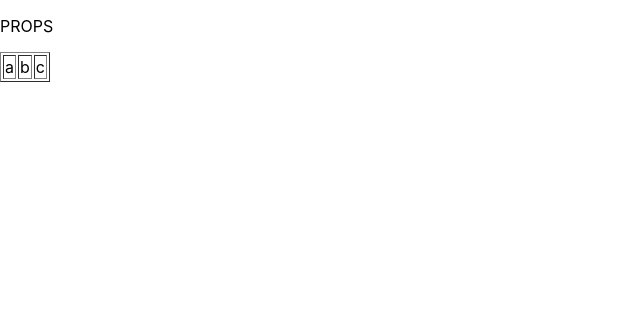
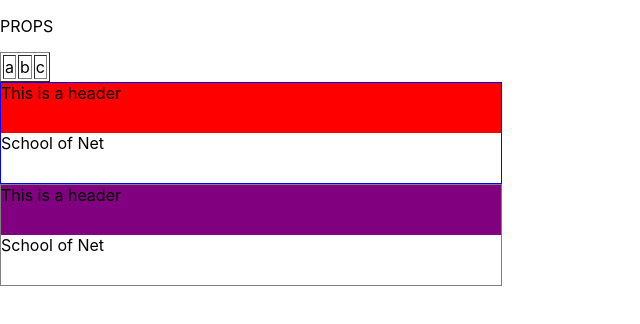
Before and after one commit to angelorpt/React.js-estudo-pessoal, a React (Create React App) app in the folder app-react/: page / in a window 1280 px wide. Shown: the top 324 px of the page, without its empty margins (0-640 px from the left). Built offline with nearby package versions, Linux system fonts and the light colour scheme.

Commit message:
Trabalhando com props e utilizando um componente dentro de outro

```diff
--- /dev/null
+++ b/app-react/src/Panel.js
@@ -0,0 +1,23 @@
+import React, {Component} from 'react'
+
+class Panel extends Component {
+    constructor(props){
+        super(props);
+    }
+
+    render(){
+        const { bordercolor, headercolor, headertext, data } = this.props;
+        return (
+            <div className="panel" style={{ width: '500px', height: '100px', position: 'relative', border: `1px solid ${bordercolor}` }}>
+                <div className="panel-head" style={{ width: '100%', height: '50px', background: headercolor }}>
+                    { headertext }
+                </div>
+                <div className="panel-body">
+                    { data }
+                </div>
+            </div>
+        );
+    }
+}
+
+export default Panel;
--- a/app-react/src/Props.js
+++ b/app-react/src/Props.js
@@ -1,5 +1,5 @@
 import React, { Component } from 'react';
-import { directive } from '@babel/types';
+import Panel from './Panel';
 
 class Props extends Component {
 
@@ -32,9 +32,12 @@
                         <td>{attr3}</td>
                     </tr>
                 </table>
+                <Panel bordercolor="blue" headercolor="red" headertext="This is a header" data="School of Net" />
+                <Panel bordercolor="gray" headercolor="purple" headertext="This is a header" data="School of Net" />
             </div>
         );
     }
-}
+
+} // [END CLASS]
 
 export default Props;
```
